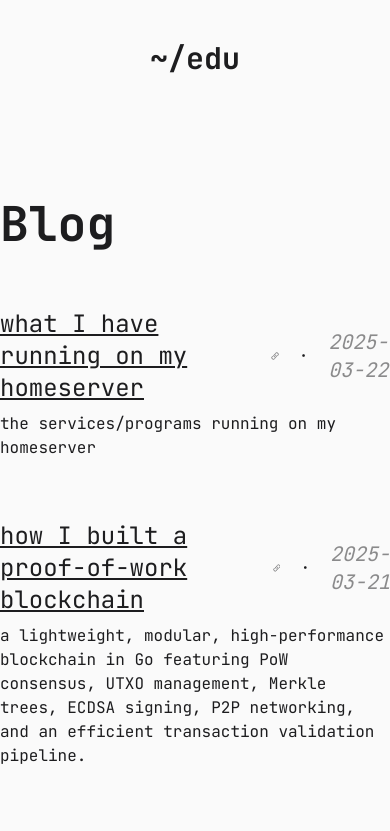
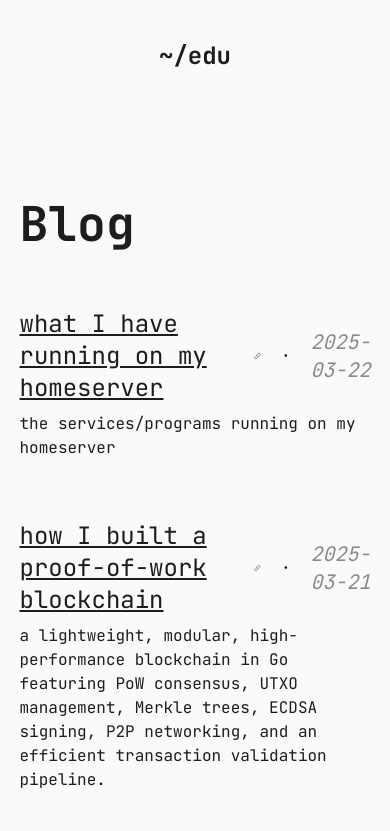
Before and after one commit to 2101dudu/website, a Next.js app: page /blog in a window 390 px wide. Shown: the top 831 px of the page. Built offline with nearby package versions, Linux system fonts and the light colour scheme.

Commit message:
fix: minor issues

```diff
--- a/app/blog/[slug]/page.js
+++ b/app/blog/[slug]/page.js
@@ -3,7 +3,7 @@ export default async function Page({ params }) {
   const { default: Post } = await import(`../../../content/${slug}.mdx`);
 
   return (
-    <div className="mt-50 w-screen flex flex-col justify-start items-center gap-20 h-auto min-h-screen mb-20">
+    <div className="mt-50 w-screen flex flex-col justify-start items-center gap-20 h-auto min-h-screen mb-30">
       <div className="max-w-screen-lg w-9/10 flex flex-col justify-around items-start mx-10">
         <Post />
       </div>
--- a/app/blog/page.js
+++ b/app/blog/page.js
@@ -26,8 +26,8 @@ export default function Blog() {
   posts.sort((a, b) => new Date(b.date) - new Date(a.date));
 
   return (
-    <div className="w-screen h-screen flex flex-col justify-start items-center gap-20 mt-50">
-      <div className="max-w-screen-lg flex flex-col gap-15 justify-around items-start">
+    <div className="w-screen h-auto flex flex-col justify-start items-center gap-20 mt-50 mb-40">
+      <div className="md:max-w-screen-lg w-9/10 flex flex-col gap-15 justify-around items-start">
         <h1 className="text-5xl font-bold">Blog</h1>
         {posts.map((post) => (
           <div key={post.slug} className="flex flex-col items-start gap-2">
--- a/app/globals.css
+++ b/app/globals.css
@@ -7,7 +7,7 @@
 :root {
   --background: #fafafa;
   --foreground: #1d1d1f;
-  --terminal-highlight: #545668;
+  --terminal-highlight: #282c34;
   --terminal-highlight-prompt: #13ec35;
   --terminal-highlight-generic: #ffffff;
 }
--- a/app/page.js
+++ b/app/page.js
@@ -28,7 +28,7 @@ export default function Home() {
         <div className="md:w-1/2 lg:h-2/3 h-1/2 flex sm:items-end lg:justify-end justify-center">
           <div className="relative lg:w-[360] lg:h-[360] sm:w-[300] sm:h-[300] w-[200] h-[200]">
             <Image
-              className="rounded-full"
+              className="rounded-full shadow-2xl"
               src="/images/foto_perfil.jpg"
               alt="Picture of the author"
               sizes="300px"
@@ -49,9 +49,9 @@ export default function Home() {
         id="projects"
         className="pt-30 mb-30 xl:max-w-screen-xl mx-10 xl:mx-auto md:h-150 flex items-start justify-center"
       >
-        <div className="md:max-w-screen-lg sm:w-auto w-9/10 h-2/3">
+        <div className="md:max-w-screen-lg sm:w-auto h-2/3">
           <h1 className="text-4xl font-extrabold text-left pb-20">Projects</h1>
-          <div className="flex md:flex-row flex-col lg:gap-30 md:gap-15 gap-5">
+          <div className="flex md:flex-row flex-col lg:gap-30 md:gap-10 gap-5">
             <div className="flex-1/2 flex flex-col gap-5">
               <div>
                 <a
--- a/app/pages/navbar.js
+++ b/app/pages/navbar.js
@@ -120,8 +120,8 @@ export default function NavBar() {
   return (
     <div id="nav" className="fixed w-full z-51">
       <div className="fixed top-0 left-0 right-0 z-50 w-9/10 mx-auto">
-        <div className="max-w-screen-xl mx-10 xl:mx-auto flex flex-row md:justify-between justify-center m-10">
-          <h1 className="font-bold text-3xl">~/edu</h1>
+        <div className="max-w-screen-xl mx-10 md:mx-auto flex flex-row md:justify-between justify-center m-10 gap-20">
+          <h1 className="font-bold text-2xl lg:text-3xl">~/edu</h1>
           <div
             className="hidden relative md:flex md:flex-row gap-10"
             ref={containerRef}
@@ -130,7 +130,7 @@ export default function NavBar() {
               <h1
                 key={link.id}
                 id={`nav-${link.id}`}
-                className={`text-3xl cursor-pointer ${
+                className={`text-2xl lg:text-3xl cursor-pointer ${
                   activeSection === link.id ? "active-nav font-bold" : ""
                 }`}
                 onMouseEnter={handleMouseEnter}
```
